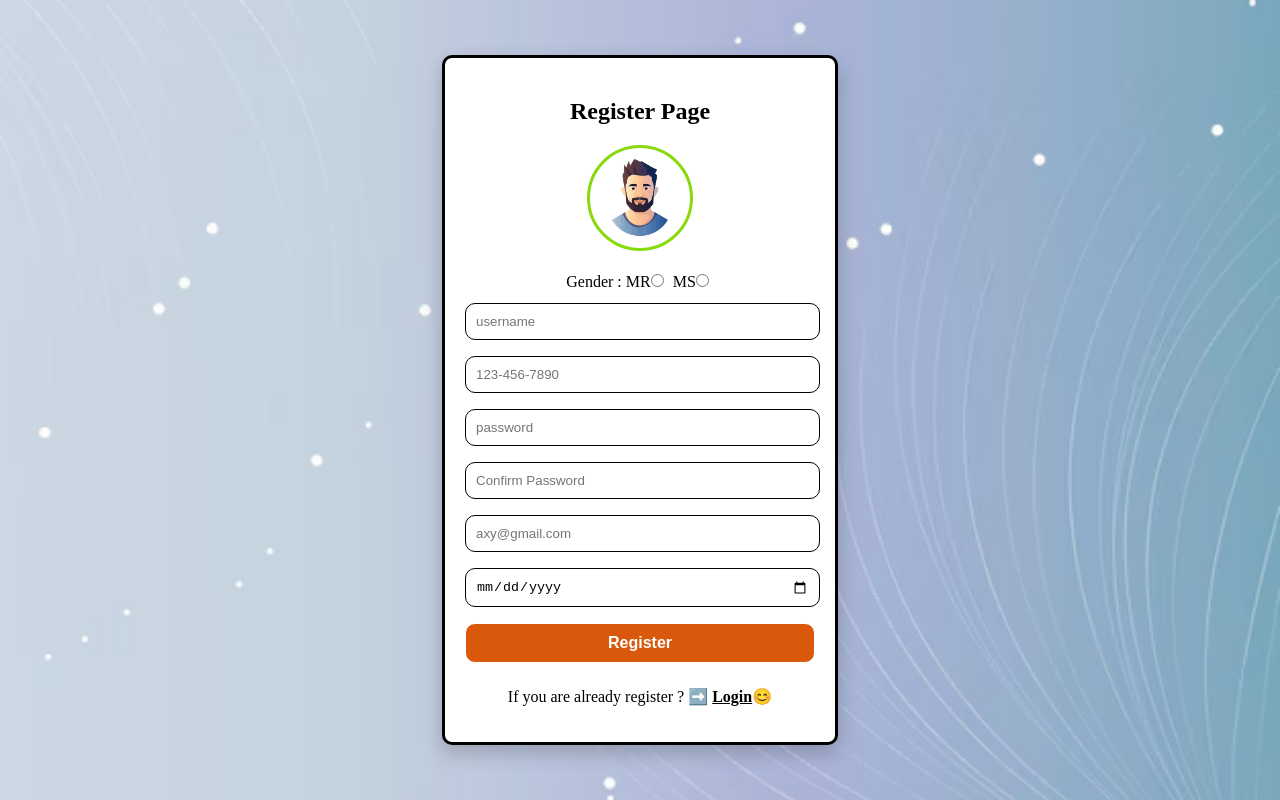
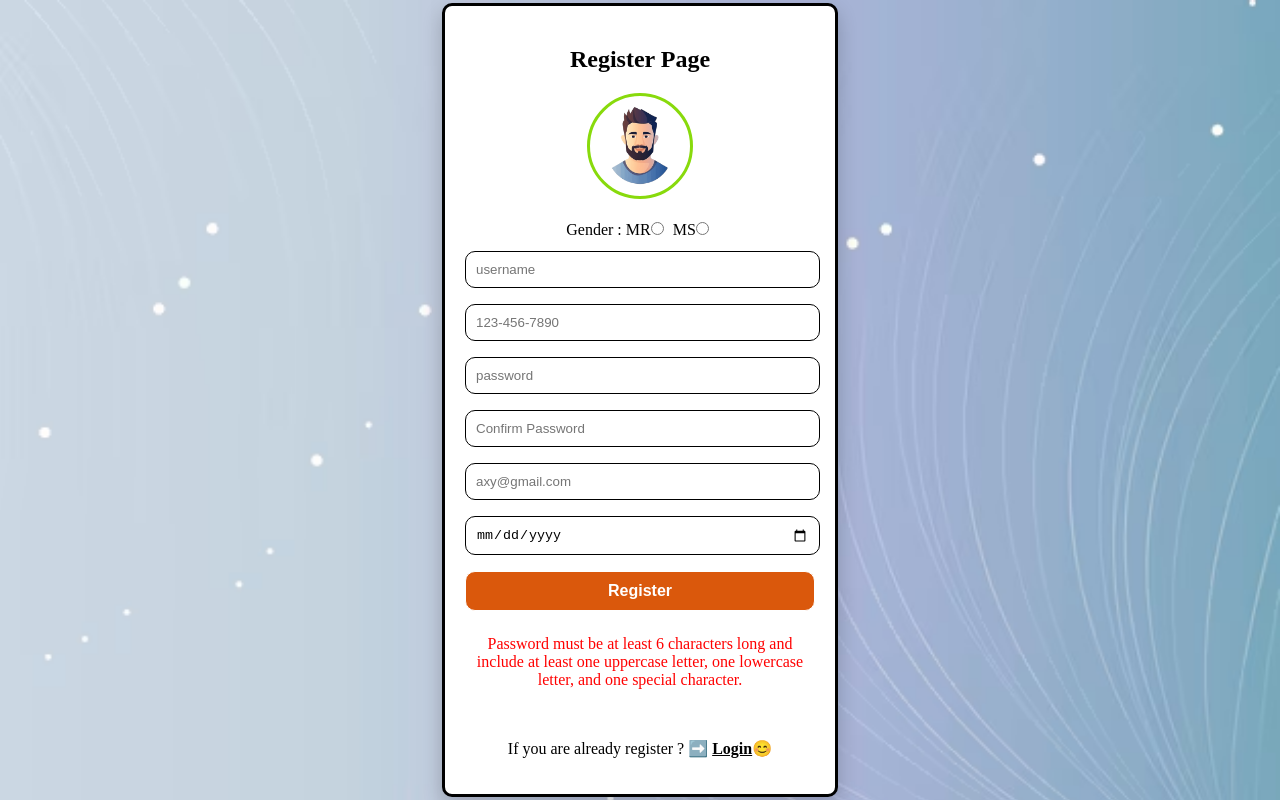
Before and after one commit to chandrabose165/Login_Register_page, a plain HTML site: page Register.html in a window 1280 px wide. Both pictures are taken after a click on the button "Register". Drawn offline with Linux system fonts and the light colour scheme.

Commit message:
login-page

```diff
--- a/Register.html
+++ b/Register.html
@@ -109,6 +109,8 @@
 
             <button type="button" onclick="registerUser()">Register</button>
             <br>
+                  <p id="error-message" class="error" style="color: red;"></p>
+            <br>
             <p>If you are already register ? ➡️ <a href="login.html" >Login</a>😊</p>
 
         </form>
@@ -121,7 +123,13 @@
             let password1 = document.getElementById("regPassword").value;
             let confirmPassword = document.getElementById("confirmPassword").value;
             let email = document.getElementById("email").value;
+            const errormessage = document.getElementById("error-message");
+            let regex = /^(?=.*[A-Z])(?=.*[a-z])(?=.*[!@#$%^&*()_+{}\[\]:;"'<>,.?~`-]).{6,}$/;
 
+            if(!regex.test(password1)){
+                errormessage.textContent = "Password must be at least 6 characters long and include at least one uppercase letter, one lowercase letter, and one special character.";
+                return;
+            }
              if(password1 !== confirmPassword){
                 alert("Passwords do not match ❌");
                 return;
```
